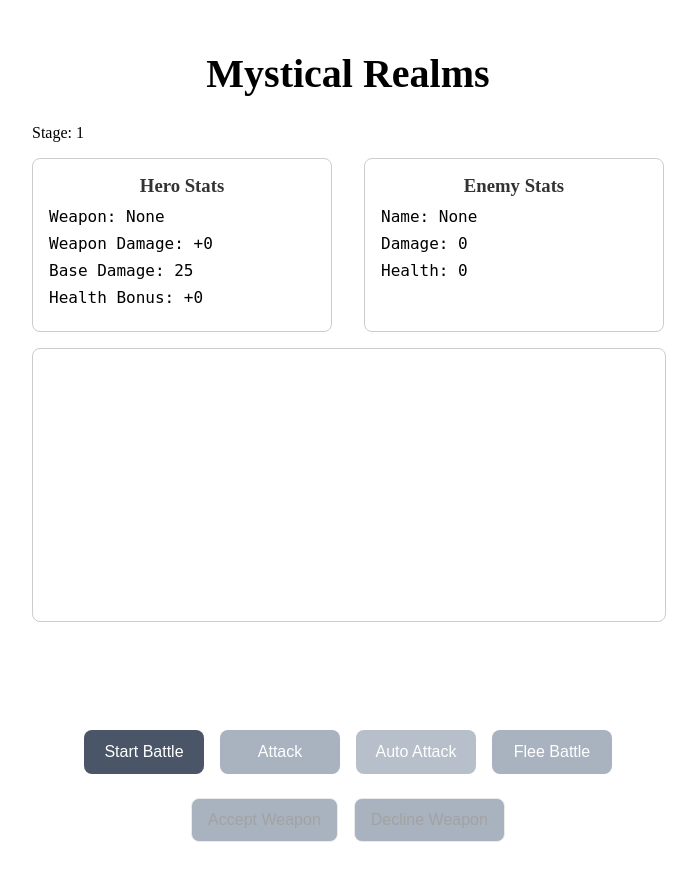
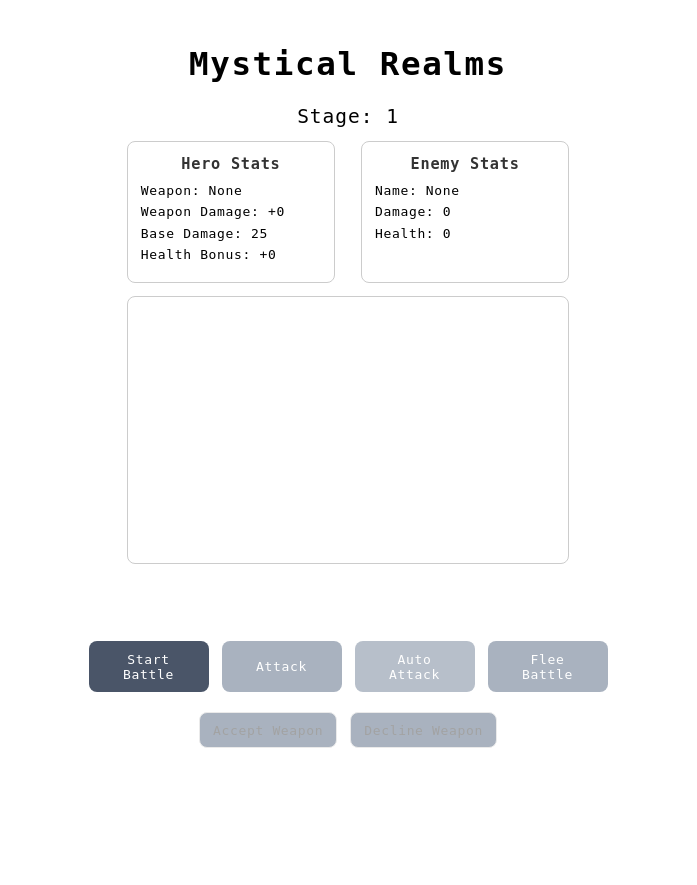
Before and after one commit to vincentpalomo/rpg-oop-python, a Flask app: page / in a window 1280 px wide. Shown: the whole page, without its empty margins (292-989 px from the left). After the commit the page ends 748 px from the top, so only its background shows below. Run offline with Flask 3, Linux system fonts and the light colour scheme.

```diff
--- a/0.1.0/static/css/style.css
+++ b/0.1.0/static/css/style.css
@@ -1,11 +1,15 @@
+* {
+  font-family: monospace;
+  letter-spacing: 0.05em;
+}
+
 .game-container {
-  max-width: 50%;
+  max-width: 35%;
   padding: 15px;
   margin: 0 auto;
 }
 
 #game-output {
-  width: 95%;
   margin: 1rem auto;
   height: clamp(150px, 30vh, 300px);
   overflow-y: auto;
@@ -18,11 +22,16 @@
 .battle-stats {
   display: flex;
   flex-direction: row;
-  justify-content: space-between;
+  justify-content: space-around;
   align-items: center;
-  gap: 2rem;
-  margin-left: 220px;
-  width: 50%;
+  width: 100%;
+  height: 36px;
+  padding-top: 12px;
+}
+
+#stage-display {
+  text-align: center;
+  font-size: 1.5rem;
 }
 
 .button-container {
@@ -180,6 +189,10 @@ button:disabled {
   white-space: pre-wrap;
 }
 
+#enemy-stats {
+  margin-right: 28px
+}
+
 #auto-attack {
   transition: background-color 0.3s;
 }
@@ -249,19 +262,19 @@ button:disabled {
   .game-container {
     padding: 10px;
     max-width: 100%;
-    margin: 0;
     min-height: 100%;
     width: 100%;
     display: flex;
     flex-direction: column;
     justify-content: center;
     align-items: center;
+    margin-top: 10px;
   }
 
   #game-output {
     width: 90%;
     margin: 0.5rem auto;
-    height: 20vh;
+    height: 10vh;
     font-size: 16px;
   }
 
```
